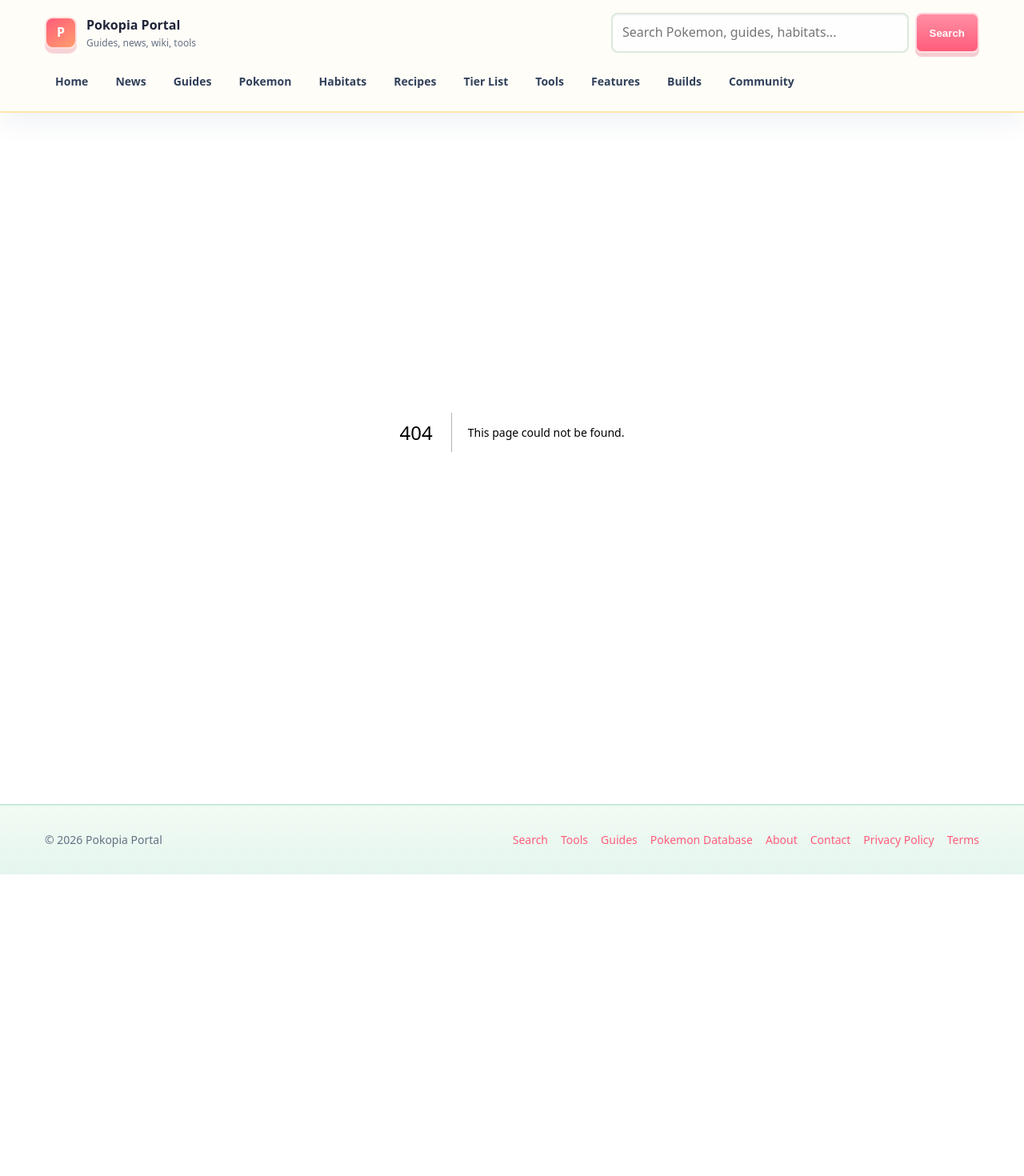
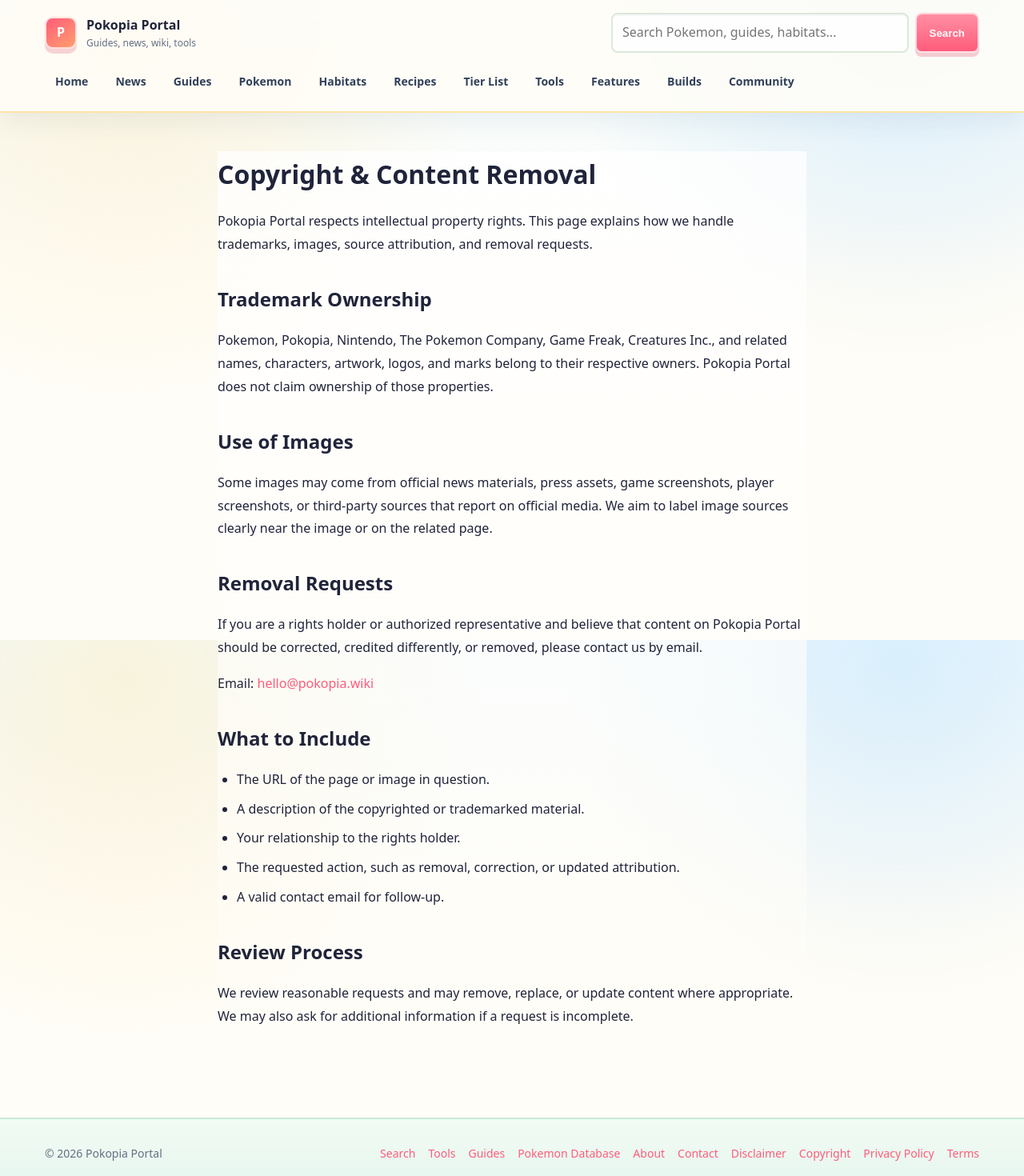
Before and after one commit to haoyg/pokopia_wiki, a Next.js app: page /copyright in a window 1280 px wide. Before the commit this address had no page. Shown: the top 1470 px of the page at 80% size. Before the commit the page ends 1093 px from the top, so only its background shows below. Built offline with nearby package versions, Linux system fonts and the light colour scheme.

Commit message:
更新sitemap

```diff
--- a/src/app/contact/page.tsx
+++ b/src/app/contact/page.tsx
@@ -29,7 +29,13 @@ export default function ContactPage() {
           <li>Suggestions for new long-tail guides and player questions.</li>
           <li>Community builds with team members, recipes, habitats, and playstyle notes.</li>
           <li>Advertising, privacy, or site policy questions.</li>
+          <li>Copyright, trademark, image source, or content removal requests.</li>
         </ul>
+
+        <h2 style={{ marginTop: '2rem' }}>Rights and Removal Requests</h2>
+        <p>
+          If you are contacting us about copyrighted material, trademarks, screenshots, or image attribution, please include the page URL, the content in question, your relationship to the rights holder, and the action requested. See our <a href="/copyright">copyright and content removal page</a> for details.
+        </p>
 
         <h2 style={{ marginTop: '2rem' }}>Response Time</h2>
         <p>
--- /dev/null
+++ b/src/app/copyright/page.tsx
@@ -0,0 +1,55 @@
+import type { Metadata } from 'next'
+import { canonicalUrl } from '@/lib/site'
+
+export const metadata: Metadata = {
+  title: 'Copyright & Content Removal | Pokopia Portal',
+  description: 'Copyright, trademark, image source, and content removal information for Pokopia Portal.',
+  alternates: {
+    canonical: canonicalUrl('/copyright'),
+  },
+}
+
+export default function CopyrightPage() {
+  return (
+    <main style={{ padding: '2rem', maxWidth: '800px', margin: '0 auto', lineHeight: 1.8 }}>
+      <article>
+        <h1>Copyright & Content Removal</h1>
+        <p style={{ marginTop: '1rem' }}>
+          Pokopia Portal respects intellectual property rights. This page explains how we handle trademarks, images, source attribution, and removal requests.
+        </p>
+
+        <h2 style={{ marginTop: '2rem' }}>Trademark Ownership</h2>
+        <p>
+          Pokemon, Pokopia, Nintendo, The Pokemon Company, Game Freak, Creatures Inc., and related names, characters, artwork, logos, and marks belong to their respective owners. Pokopia Portal does not claim ownership of those properties.
+        </p>
+
+        <h2 style={{ marginTop: '2rem' }}>Use of Images</h2>
+        <p>
+          Some images may come from official news materials, press assets, game screenshots, player screenshots, or third-party sources that report on official media. We aim to label image sources clearly near the image or on the related page.
+        </p>
+
+        <h2 style={{ marginTop: '2rem' }}>Removal Requests</h2>
+        <p>
+          If you are a rights holder or authorized representative and believe that content on Pokopia Portal should be corrected, credited differently, or removed, please contact us by email.
+        </p>
+        <p>
+          Email: <a href="mailto:hello@pokopia.wiki">hello@pokopia.wiki</a>
+        </p>
+
+        <h2 style={{ marginTop: '2rem' }}>What to Include</h2>
+        <ul style={{ marginTop: '1rem', paddingLeft: '1.5rem' }}>
+          <li>The URL of the page or image in question.</li>
+          <li>A description of the copyrighted or trademarked material.</li>
+          <li>Your relationship to the rights holder.</li>
+          <li>The requested action, such as removal, correction, or updated attribution.</li>
+          <li>A valid contact email for follow-up.</li>
+        </ul>
+
+        <h2 style={{ marginTop: '2rem' }}>Review Process</h2>
+        <p>
+          We review reasonable requests and may remove, replace, or update content where appropriate. We may also ask for additional information if a request is incomplete.
+        </p>
+      </article>
+    </main>
+  )
+}
--- a/src/app/sitemap.ts
+++ b/src/app/sitemap.ts
@@ -28,6 +28,8 @@ const staticPages = [
   { url: '/community', priority: '0.5', changefreq: 'monthly' },
   { url: '/about', priority: '0.4', changefreq: 'yearly' },
   { url: '/contact', priority: '0.4', changefreq: 'yearly' },
+  { url: '/disclaimer', priority: '0.3', changefreq: 'yearly' },
+  { url: '/copyright', priority: '0.3', changefreq: 'yearly' },
   { url: '/privacy-policy', priority: '0.3', changefreq: 'yearly' },
   { url: '/terms', priority: '0.3', changefreq: 'yearly' },
 ]
--- a/src/components/layout/Footer.tsx
+++ b/src/components/layout/Footer.tsx
@@ -12,6 +12,8 @@ export function Footer() {
           <Link href="/wiki/pokemon">Pokemon Database</Link>
           <Link href="/about">About</Link>
           <Link href="/contact">Contact</Link>
+          <Link href="/disclaimer">Disclaimer</Link>
+          <Link href="/copyright">Copyright</Link>
           <Link href="/privacy-policy">Privacy Policy</Link>
           <Link href="/terms">Terms</Link>
         </div>
```
Also changed, not shown: src/app/about/page.tsx (+11 -1 lines), src/app/disclaimer/page.tsx (added, +43 -0 lines).
